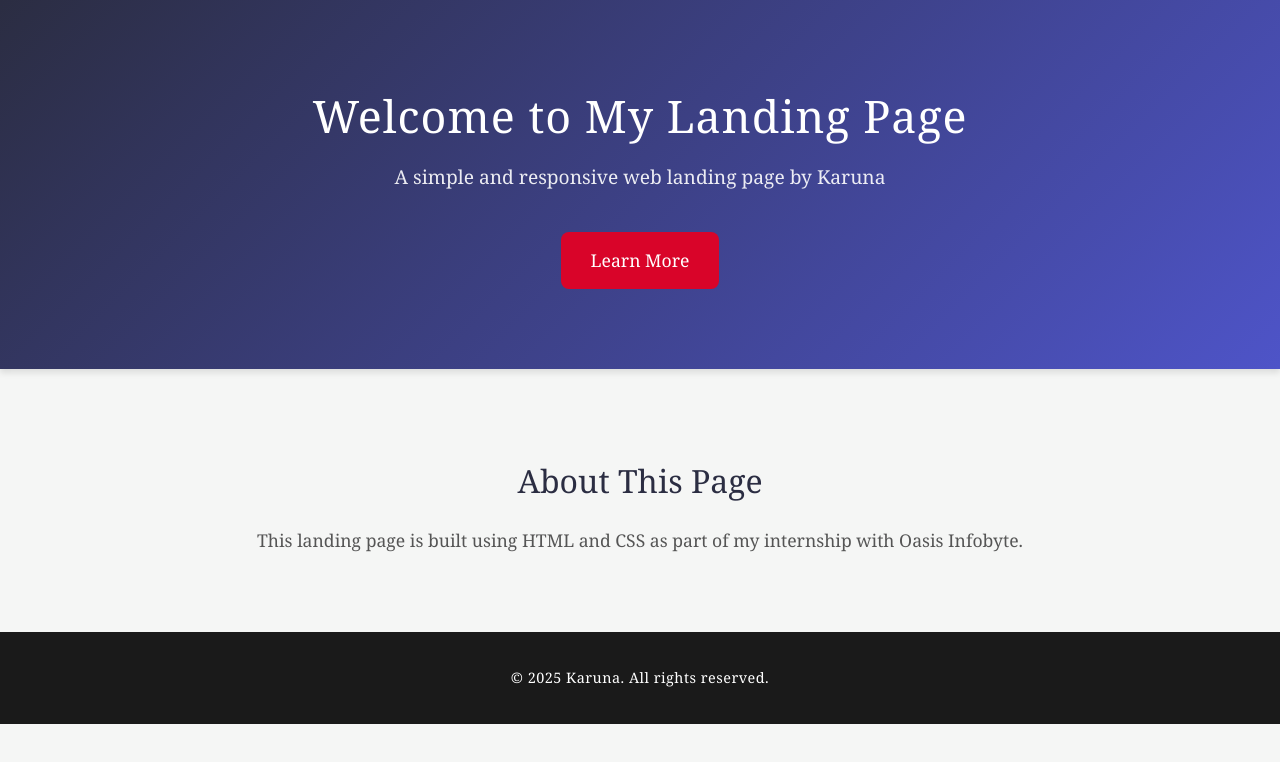
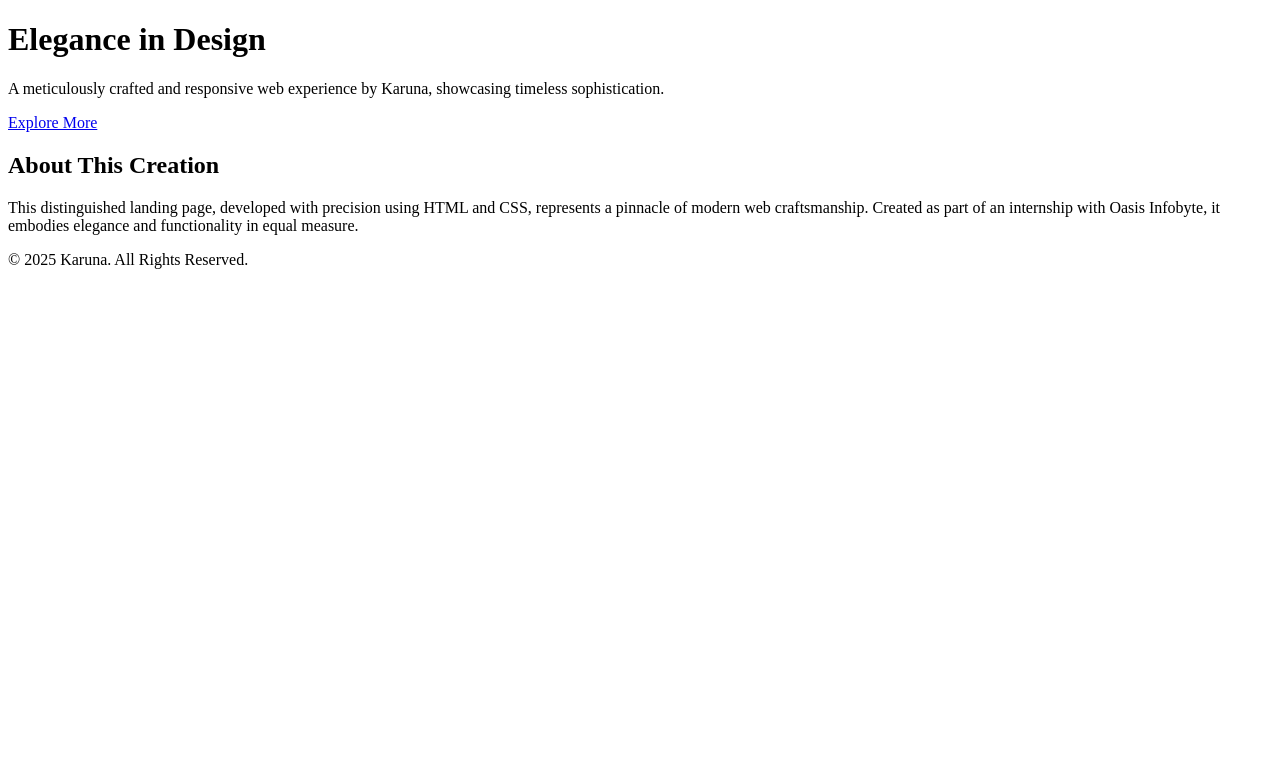
Before and after one commit to Karuna-1512/OIBSIP, a plain HTML site: page Task-01/index.html in a window 1280 px wide. Drawn offline with Linux system fonts and the light colour scheme.

Commit message:
Update index.html

```diff
--- a/Task-01/index.html
+++ b/Task-01/index.html
@@ -4,22 +4,22 @@
     <meta charset="UTF-8">
     <meta name="viewport" content="width=device-width, initial-scale=1.0">
     <title>Landing Page</title>
-    <link rel="stylesheet" href="style.css">
+     <link rel="stylesheet" href="https://fonts.googleapis.com/css2?family=Playfair+Display:wght@400;700&family=Open+Sans:wght@300;400&display=swap">
 </head>
 <body>
     <header>
-        <h1>Welcome to My Landing Page</h1>
-        <p>A simple and responsive web landing page by Karuna</p>
-        <a href="#learn-more" class="btn">Learn More</a>
+        <h1>Elegance in Design</h1>
+        <p>A meticulously crafted and responsive web experience by Karuna, showcasing timeless sophistication.</p>
+        <a href="#learn-more" class="btn">Explore More</a>
     </header>
 
     <section id="learn-more">
-        <h2>About This Page</h2>
-        <p>This landing page is built using HTML and CSS as part of my internship with Oasis Infobyte.</p>
+        <h2>About This Creation</h2>
+        <p>This distinguished landing page, developed with precision using HTML and CSS, represents a pinnacle of modern web craftsmanship. Created as part of an internship with Oasis Infobyte, it embodies elegance and functionality in equal measure.</p>
     </section>
 
     <footer>
-        <p>© 2025 Karuna. All rights reserved.</p>
+        <p>© 2025 Karuna. All Rights Reserved.</p>
     </footer>
 </body>
 </html>
```
